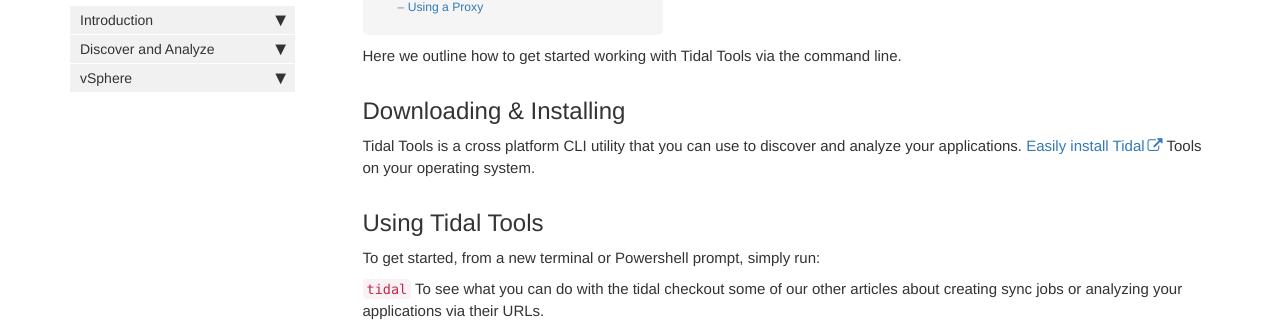
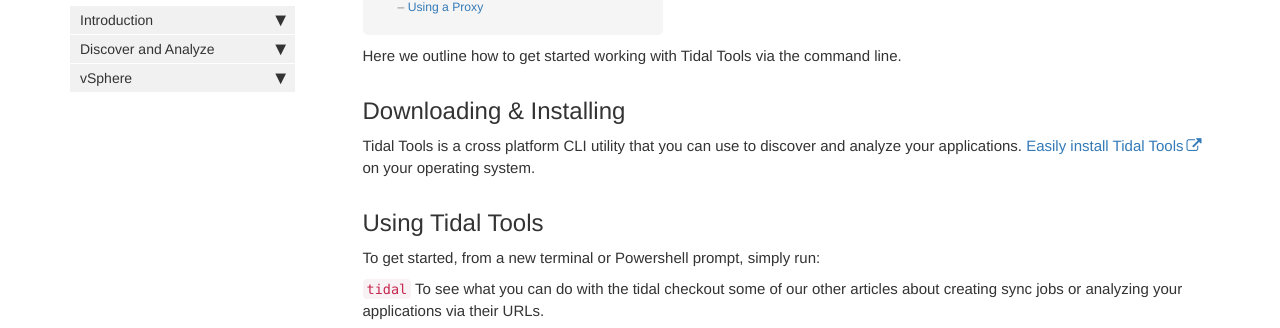
Before and after one commit to tidalmigrations/tidalmigrations.github.io, a Jekyll site: the page built from pages/tidal tools/getstarted.md, in a window 1280 px wide and 900 px high, scrolled down 316 px. Shown: the part 123-451 px from the top of the window. Built offline with Jekyll 4.4.1, drawn with Linux system fonts in a browser that asks for light colours; nearby versions of some CDN libraries; comment, search, counter and statistics services are not loaded.

```diff
--- a/pages/tidal tools/getstarted.md
+++ b/pages/tidal tools/getstarted.md
@@ -13,7 +13,7 @@ Here we outline how to get started working with Tidal Tools via the command line
 ## Downloading & Installing
 
 Tidal Tools is a cross platform CLI utility that you can use to discover and analyze your applications.
-[Easily install Tidal](https://get.tidal.sh.) Tools on your operating system.
+[Easily install Tidal Tools](https://get.tidal.sh.) on your operating system.
 
 ## Using Tidal Tools
 To get started, from a new terminal or Powershell prompt, simply run:
```
